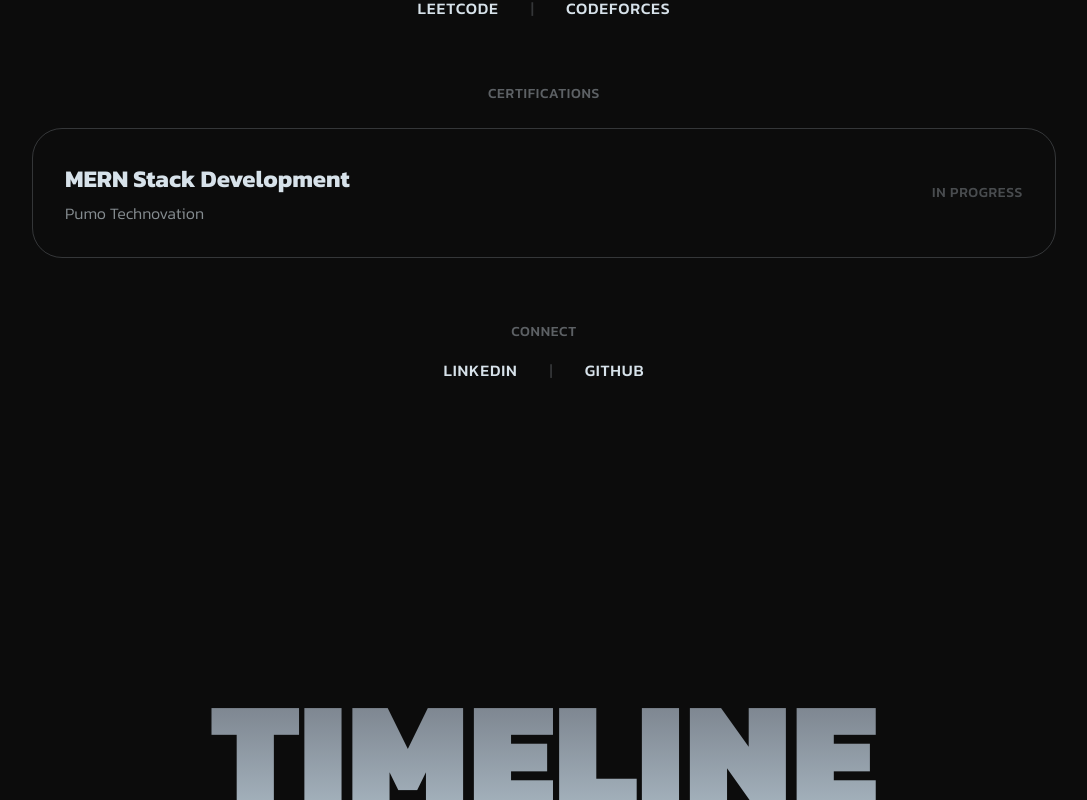
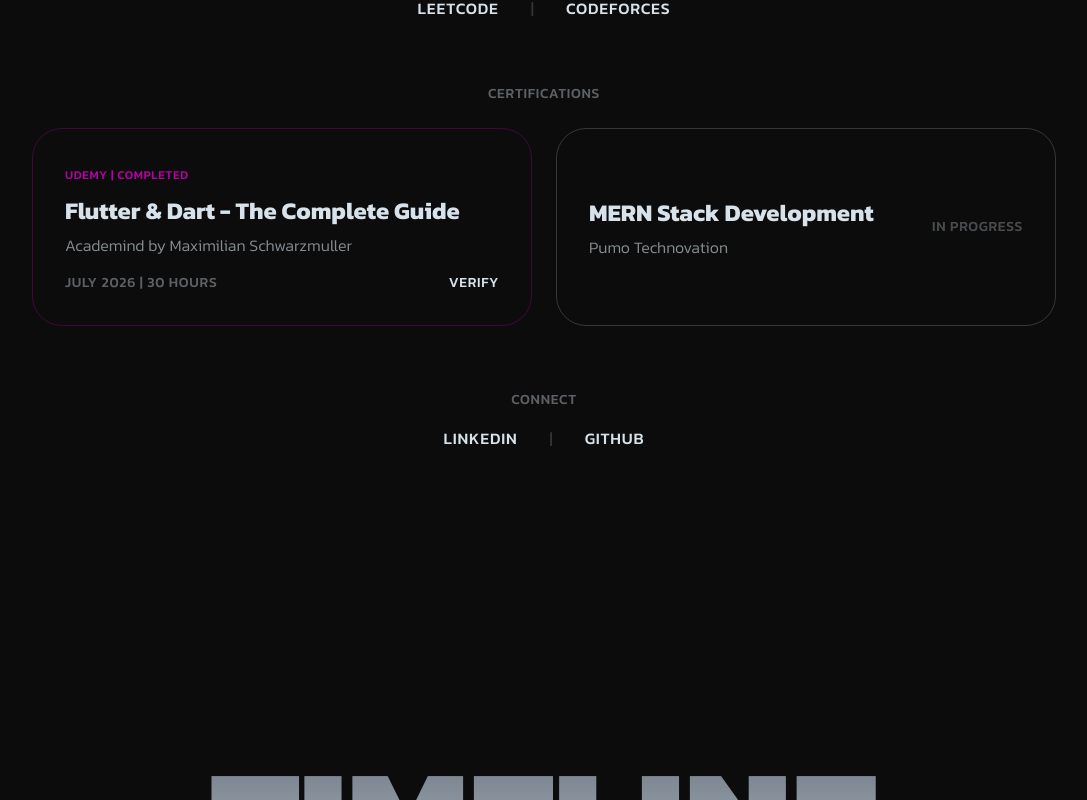
Before and after one commit to iMufix/portfolio, a React (Vite) app: page / in a window 1280 px wide. Shown: the part 6120-6920 px from the top of the page, without its empty margins (96-1183 px from the left). Built offline with nearby package versions, Linux system fonts and the light colour scheme.

Commit message:
add: completed Flutter & Dart Udemy certification

```diff
--- a/src/sections/TechStackSection.jsx
+++ b/src/sections/TechStackSection.jsx
@@ -107,12 +107,31 @@ export default function TechStackSection() {
       <FadeIn delay={0.45} y={30}>
         <div className="max-w-5xl mx-auto mt-12 sm:mt-16">
           <p className="text-[#D7E2EA]/40 font-medium uppercase tracking-wider text-sm mb-6 text-center">Certifications</p>
-          <div className="border border-[#D7E2EA]/20 rounded-[30px] p-6 sm:p-8 flex flex-col sm:flex-row items-start sm:items-center justify-between gap-4">
+          <div className="grid grid-cols-1 md:grid-cols-2 gap-6">
+            <a
+              href="https://ude.my/UC-25e5ed85-a854-4497-bfdb-31c211f6cb25"
+              target="_blank"
+              rel="noopener noreferrer"
+              className="border border-[#B600A8]/30 rounded-[30px] p-6 sm:p-8 flex flex-col justify-between gap-4 hover:border-[#B600A8]/60 hover:bg-[#B600A8]/5 transition-colors duration-200"
+            >
+              <div>
+                <span className="text-[#B600A8] font-medium text-xs uppercase tracking-wider">Udemy | Completed</span>
+                <h3 className="text-[#D7E2EA] font-bold mt-2" style={{ fontSize: "clamp(1.1rem, 2vw, 1.5rem)" }}>Flutter & Dart - The Complete Guide</h3>
+                <p className="text-[#D7E2EA]/60 font-light mt-1">Academind by Maximilian Schwarzmuller</p>
+              </div>
+              <div className="flex items-center justify-between gap-4 flex-wrap">
+                <span className="text-[#D7E2EA]/40 font-medium text-sm uppercase tracking-wider">July 2026 | 30 hours</span>
+                <span className="text-[#D7E2EA] font-medium text-sm uppercase tracking-wider">Verify</span>
+              </div>
+            </a>
+
+            <div className="border border-[#D7E2EA]/20 rounded-[30px] p-6 sm:p-8 flex flex-col sm:flex-row items-start sm:items-center justify-between gap-4">
             <div>
               <h3 className="text-[#D7E2EA] font-bold" style={{ fontSize: "clamp(1.1rem, 2vw, 1.5rem)" }}>MERN Stack Development</h3>
               <p className="text-[#D7E2EA]/60 font-light mt-1">Pumo Technovation</p>
             </div>
             <span className="text-[#D7E2EA]/30 font-medium text-sm uppercase tracking-wider">In Progress</span>
+            </div>
           </div>
         </div>
       </FadeIn>
```
